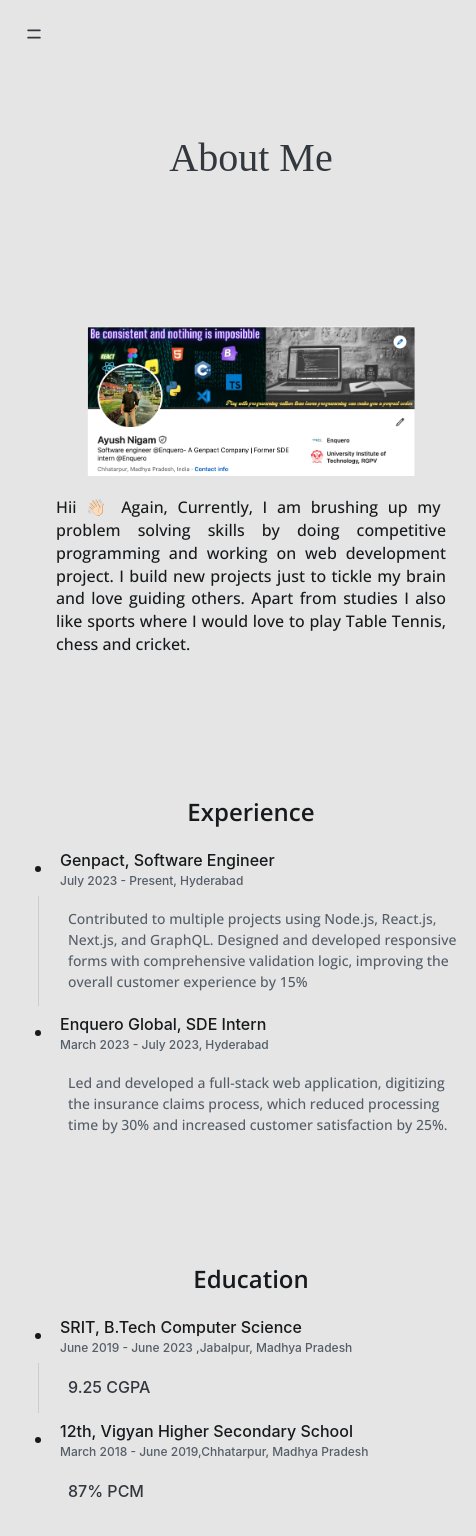
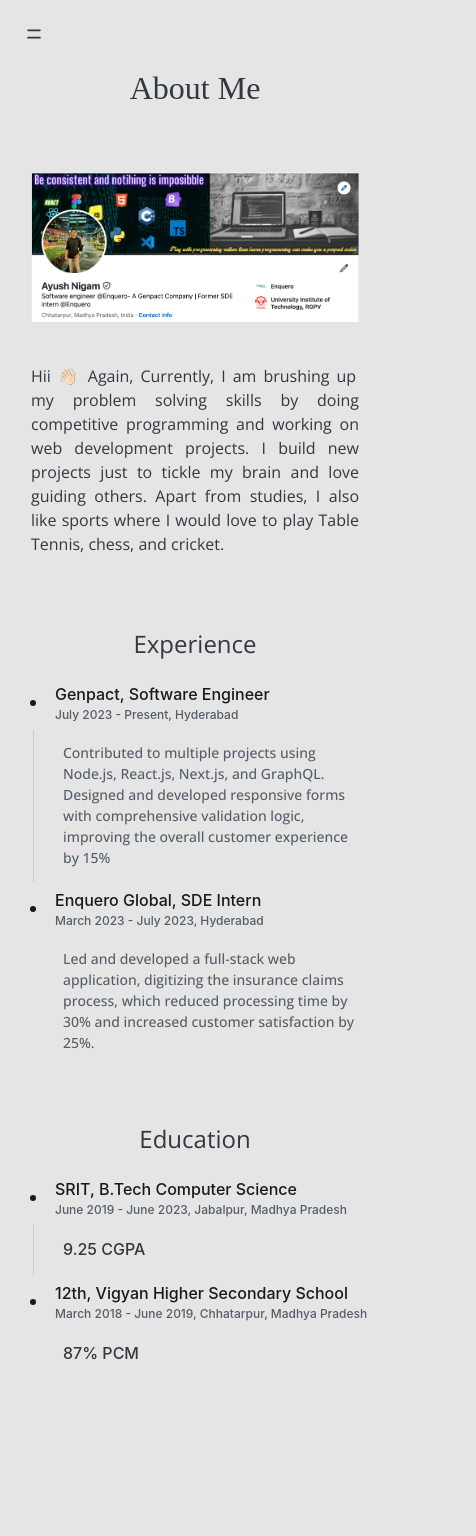
Before and after one commit to Ayushnigam1/next-portfolio, a Next.js app: page /about in a window 390 px wide. Shown: the top 1536 px of the page, 476 px wide, since content can reach past the window. After the commit the page ends 1393 px from the top, so only its background shows below. Built offline with nearby package versions, Linux system fonts and the light colour scheme; a web font is replaced by a local one.

Commit message:
responsive design

```diff
--- a/src/app/about/page.tsx
+++ b/src/app/about/page.tsx
@@ -5,42 +5,82 @@ export default function About() {
   return (
     <>
     <Stack display={'grid'}>
+      {/* Title */}
       <Typography
-      fontSize={{ xs: 40, sm: 52, md: 64 }}
-      marginTop={{xs:16,md:14}}
-      marginBottom={11}
+        fontSize={{ xs: 32, sm: 52, md: 64 }}  // Reduced font size for xs
+        marginTop={{ xs: 8, md: 14 }}          // Reduced margin for xs
+        marginBottom={5}                       // Reduced margin for xs
         fontFamily="Rampart One"
         justifySelf={'center'}
-    >About Me </Typography>
-      <Box sx={{  display: { xs: 'flex', sm: 'flex', md: 'grid' }, flexDirection: { xs: 'column', sm: 'column', md: 'unset' }, gridTemplateColumns: {md:"1fr 1fr"}, margin:"50px 10px",fontFamily:"Open Sans"}}>
-      <Box sx={{ display:"flex",alignItems:"center", margin:{xs:"10px 20px",md:"unset"}, order: { xs: 2, sm: 2, md: 'unset' }}}>
-                <Typography level="title-sm" fontSize={16} fontFamily={"Open Sans"} textAlign={'justify'} sx={{margin:"10px"}}>
-                   Hii 👋🏻 Again, Currently, I am brushing up my problem solving skills by doing competitive programming and working on web development project.
-                    I build new projects just to tickle my brain and love guiding others. Apart from studies I also like sports where I would love to play Table Tennis, chess and cricket.
+      >
+        About Me
+      </Typography>
+
+      {/* About Me Section */}
+      <Box
+        sx={{
+          display: { xs: 'flex', sm: 'flex', md: 'grid' },
+          flexDirection: { xs: 'column', sm: 'column', md: 'unset' },
+          gridTemplateColumns: { md: "1fr 1fr" },
+          margin: { xs: "20px 5px", md: "50px 10px" },  // Reduced margin for xs
+          fontFamily: "Open Sans",
+          overflow: 'hidden'  // Prevent overflow
+        }}
+      >
+        {/* Text Section */}
+        <Box
+          sx={{
+            display: "flex",
+            alignItems: "center",
+            margin: { xs: "10px 10px", md: "0px 10px" },
+            order: { xs: 2, sm: 2, md: 'unset' }
+          }}
+        >
+          <Typography fontSize={16} fontFamily="Open Sans" textAlign="justify">
+            Hii 👋🏻 Again, Currently, I am brushing up my problem solving skills
+            by doing competitive programming and working on web development
+            projects. I build new projects just to tickle my brain and love
+            guiding others. Apart from studies, I also like sports where I would
+            love to play Table Tennis, chess, and cricket.
           </Typography>
         </Box>
+
+        {/* Image Section */}
         <Box
           sx={{
-            width: { xs: 450, sm: 500, md: 700 },
+            width: { xs: "100%", sm: 500, md: 700 },  // Full width for xs
             height: { xs: 150, sm: 200, md: 300 },
             position: "relative",
             alignSelf: "center",
             justifySelf: "center",
             display: "grid",
             order: { xs: 1, sm: 1, md: 'unset' },
+            marginBottom: { xs: 4, sm: 0 }  // Add some space between boxes in xs
           }}
         >
           <Image
             src="/about.png"
-            alt="LinkedIn"
+            alt="About"
             layout="fill"
             objectFit="contain"
           />
         </Box>
       </Box>
-        <Box sx={{  display: { xs: 'flex', sm: 'flex', md: 'grid' }, flexDirection: { xs: 'column', sm: 'column', md: 'unset' }, gridTemplateColumns: {md:"1fr 1fr"}, margin:"50px 10px",fontFamily:"Open Sans"}}>
+
+      {/* Experience Section */}
+      <Box
+        sx={{
+          display: { xs: 'flex', sm: 'flex', md: 'grid' },
+          flexDirection: { xs: 'column', sm: 'column', md: 'unset' },
+          gridTemplateColumns: { md: "1fr 1fr" },
+          margin: { xs: "20px 5px", md: "50px 10px" },  // Reduced margin for xs
+          fontFamily: "Open Sans",
+        }}
+      >
         <Box>
-                <Typography level="title-lg" fontSize={24} fontFamily={"Open Sans"} sx={{ textAlign:{xs:"center",md:"unset"}, margin:{xs:"20px 0px",md:"unset" } }}> Experience</Typography>
+          <Typography fontSize={24} fontFamily="Open Sans" sx={{ textAlign: { xs: "center", md: "unset" }, margin: { xs: "20px 0px", md: "unset" } }}>
+            Experience
+          </Typography>
         </Box>
         <Stepper orientation="vertical" sx={{ "--Step-gap": "10px" }}>
           <Step>
@@ -53,7 +93,7 @@ export default function About() {
               </Typography>
             </div>
             <Stack spacing={4} margin={1}>
-                <Typography  level="body-sm" fontFamily={"Open Sans"}>
+              <Typography level="body-sm" fontFamily="Open Sans">
                 Contributed to multiple projects using Node.js, React.js,
                 Next.js, and GraphQL. Designed and developed responsive forms
                 with comprehensive validation logic, improving the overall
@@ -71,7 +111,7 @@ export default function About() {
               </Typography>
             </div>
             <Stack spacing={4} margin={1}>
-                <Typography  level="body-sm" fontFamily={"Open Sans"}>
+              <Typography level="body-sm" fontFamily="Open Sans">
                 Led and developed a full-stack web application, digitizing the
                 insurance claims process, which reduced processing time by 30%
                 and increased customer satisfaction by 25%.
@@ -80,9 +120,21 @@ export default function About() {
           </Step>
         </Stepper>
       </Box>
-        <Box sx={{  display: { xs: 'flex', sm: 'flex', md: 'grid' }, flexDirection: { xs: 'column', sm: 'column', md: 'unset' }, gridTemplateColumns: {md:"1fr 1fr"}, margin:"50px 10px",fontFamily:"Open Sans"}}>
+
+      {/* Education Section */}
+      <Box
+        sx={{
+          display: { xs: 'flex', sm: 'flex', md: 'grid' },
+          flexDirection: { xs: 'column', sm: 'column', md: 'unset' },
+          gridTemplateColumns: { md: "1fr 1fr" },
+          margin: { xs: "20px 5px", md: "50px 10px" },  // Reduced margin for xs
+          fontFamily: "Open Sans",
+        }}
+      >
         <Box>
-                <Typography level="title-lg" fontSize={24} fontFamily={"Open Sans"} sx={{ textAlign:{xs:"center",md:"unset"}, margin:{xs:"20px 0px",md:"unset" } }}> Education</Typography>
+          <Typography fontSize={24} fontFamily="Open Sans" sx={{ textAlign: { xs: "center", md: "unset" }, margin: { xs: "20px 0px", md: "unset" } }}>
+            Education
+          </Typography>
         </Box>
         <Stepper orientation="vertical" sx={{ "--Step-gap": "10px" }}>
           <Step>
@@ -91,12 +143,11 @@ export default function About() {
                 SRIT, B.Tech Computer Science
               </Typography>
               <Typography level="body-xs">
-                June 2019 - June 2023 ,Jabalpur, Madhya Pradesh
+                June 2019 - June 2023, Jabalpur, Madhya Pradesh
               </Typography>
-
             </div>
             <Stack spacing={4} margin={1}>
-              <Typography> 9.25 CGPA</Typography>
+              <Typography>9.25 CGPA</Typography>
             </Stack>
           </Step>
           <Step>
@@ -105,9 +156,8 @@ export default function About() {
                 12th, Vigyan Higher Secondary School
               </Typography>
               <Typography level="body-xs">
-                March 2018 - June 2019,Chhatarpur, Madhya Pradesh
+                March 2018 - June 2019, Chhatarpur, Madhya Pradesh
               </Typography>
-
             </div>
             <Stack spacing={4} margin={1}>
               <Typography>87% PCM</Typography>
@@ -117,5 +167,6 @@ export default function About() {
       </Box>
     </Stack>
   </>
+
   );
 }
--- a/src/app/skills/page.tsx
+++ b/src/app/skills/page.tsx
@@ -1,7 +1,6 @@
 
 import Skillgrid from "@/components/Skillgrid";
 import { Grid, Sheet, Stack, Typography } from "@mui/joy";
-import Image from "next/image";
 
 
 export default async function Skills() {
--- a/src/components/NavMenu.tsx
+++ b/src/components/NavMenu.tsx
@@ -20,8 +20,8 @@ function NavMenu() {
             >
                 <Bars2Icon height={18} />
             </IconButton>
-            <Drawer slotProps={{ content: { sx: { bgcolor: 'transparent', boxShadow: 'none', p: 1 } } }} open={open} anchor='top' onClose={() => setOpen(o => !o)}>
-                <Sheet sx={{ border: 1, borderRadius: 'sm', borderColor: theme.palette.divider, boxShadow: theme.shadow['sm'] }}>
+            <Drawer slotProps={{ content: { sx: { bgcolor: 'transparent', boxShadow: 'none', p: 1,color:'white' } } }} open={open} anchor='top' onClose={() => setOpen(o => !o)}>
+                <Sheet sx={{ border: 1, borderRadius: 'sm', borderColor: theme.palette.divider, boxShadow: theme.shadow['sm'],backgroundColor:"#7A3E3E", }}>
                     <List>
                         <ListItem sx={{ marginBottom: 2}}>
                             <ListItemContent sx={{ justifyContent: 'space-between', alignItems: 'center', display: "flex" }}>
@@ -46,7 +46,8 @@ function NavMenu() {
                                                     textDecoration: 'none',
                                                     ...theme.typography['body-lg'],
                                                     fontFamily: "Open Sans",
-                                                    lineHeight: 3
+                                                    lineHeight: 3,
+                                                     color:"white"
                                                 })}
                                             >
                                                 {item.title}
```
Also changed, not shown: src/app/contacts/page.tsx (+21 -21 lines), src/app/page.tsx (+48 -22 lines). Lines whose indentation alone changed are shown as unchanged.
